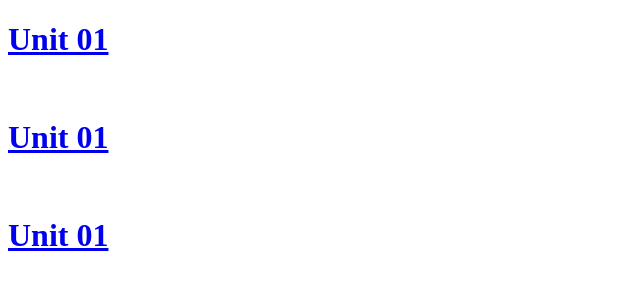
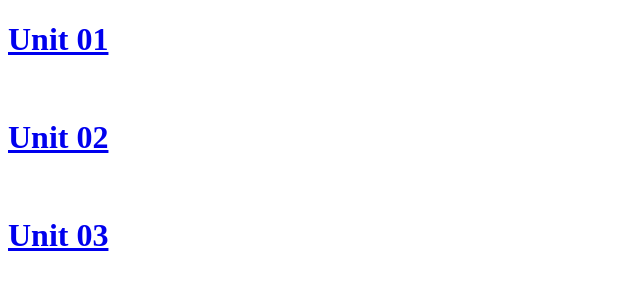
Before and after one commit to 10884500/DGM-2760-Thor, a plain HTML site: page index.html in a window 1280 px wide. Shown: the full height of the page, 0-640 px from the left. Drawn offline with Linux system fonts and the light colour scheme.

Commit message:
Master index update

```diff
--- a/index.html
+++ b/index.html
@@ -11,11 +11,11 @@
 
     <br>
 
-    <h1><a href="/Unit02/index.html">Unit 01</a></h1>
+    <h1><a href="/Unit02/index.html">Unit 02</a></h1>
 
     <br>
 
-    <h1><a href="/Unit03/index.html">Unit 01</a></h1>
+    <h1><a href="/Unit03/index.html">Unit 03</a></h1>
 
 </body>
 </html>
```
